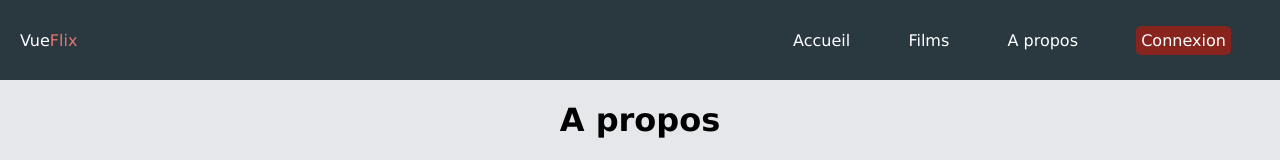
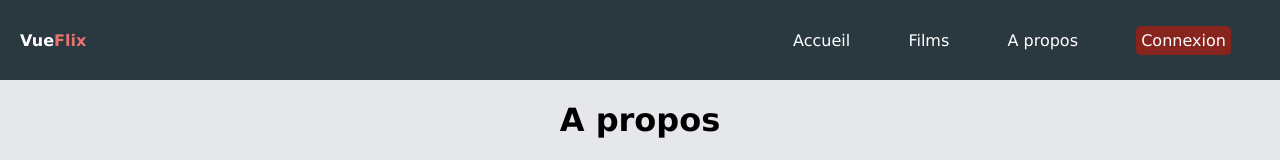
Before and after one commit to Soaen/DWWM_Vueflix, a Vue app: page /panier in a window 1280 px wide. Shown: the top 160 px of the page. Built offline with nearby package versions, Linux system fonts and the light colour scheme.

Commit message:
add bold to title

```diff
--- a/src/components/Header.vue
+++ b/src/components/Header.vue
@@ -72,6 +72,7 @@ a{
 
 .para-vue{
   color: white;
+  font-weight: bold;
 }
 
 .log-class{
```
